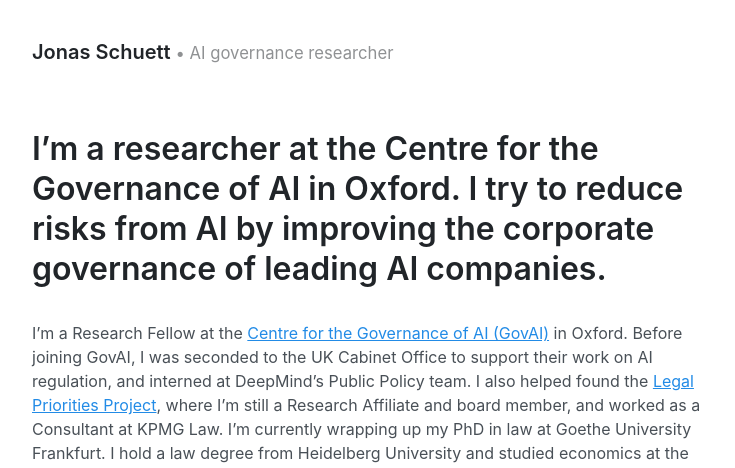
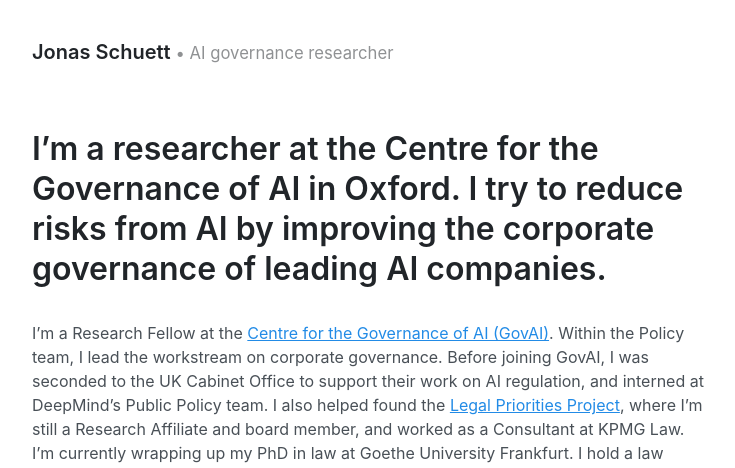
Before and after one commit to jonasschuett/jonasschuett.github.io, a Jekyll site: the page built from _posts/2020-04-04-introduction.md, in a window 1280 px wide and 1400 px high. Shown: the top 468 px of the window, without its empty margins (272-1007 px from the left). Built offline with Jekyll 4.4.1, drawn with Linux system fonts in a browser that asks for light colours; some of the changed text lies outside the part shown.

Commit message:
Update 2020-04-04-introduction.md

```diff
--- a/_posts/2020-04-04-introduction.md
+++ b/_posts/2020-04-04-introduction.md
@@ -3,7 +3,7 @@ layout: page
 title: I’m a researcher at the Centre for the Governance of AI in Oxford. I try to reduce risks from AI by improving the corporate governance of leading AI companies.
 ---
 
-<br> I'm a Research Fellow at the [Centre for the Governance of AI (GovAI)](https://www.governance.ai/) in Oxford. Before joining GovAI, I was seconded to the UK Cabinet Office to support their work on AI regulation, and interned at DeepMind’s Public Policy team. I also helped found the [Legal Priorities Project](https://www.legalpriorities.org/), where I'm still a Research Affiliate and board member, and worked as a Consultant at KPMG Law. I'm currently wrapping up my PhD in law at Goethe University Frankfurt. I hold a law degree from Heidelberg University and studied economics at the University of Zurich.
+<br> I'm a Research Fellow at the [Centre for the Governance of AI (GovAI)](https://www.governance.ai/). Within the Policy team, I lead the workstream on corporate governance. Before joining GovAI, I was seconded to the UK Cabinet Office to support their work on AI regulation, and interned at DeepMind’s Public Policy team. I also helped found the [Legal Priorities Project](https://www.legalpriorities.org/), where I'm still a Research Affiliate and board member, and worked as a Consultant at KPMG Law. I'm currently wrapping up my PhD in law at Goethe University Frankfurt. I hold a law degree from Heidelberg University and studied economics at the University of Zurich.
 
 ![Jonas Schuett](/jonasschuett.jpg "Jonas Schuett")
 
```
Also changed, not shown: other parts of _posts/2020-04-04-introduction.md (+0 -3 lines).
